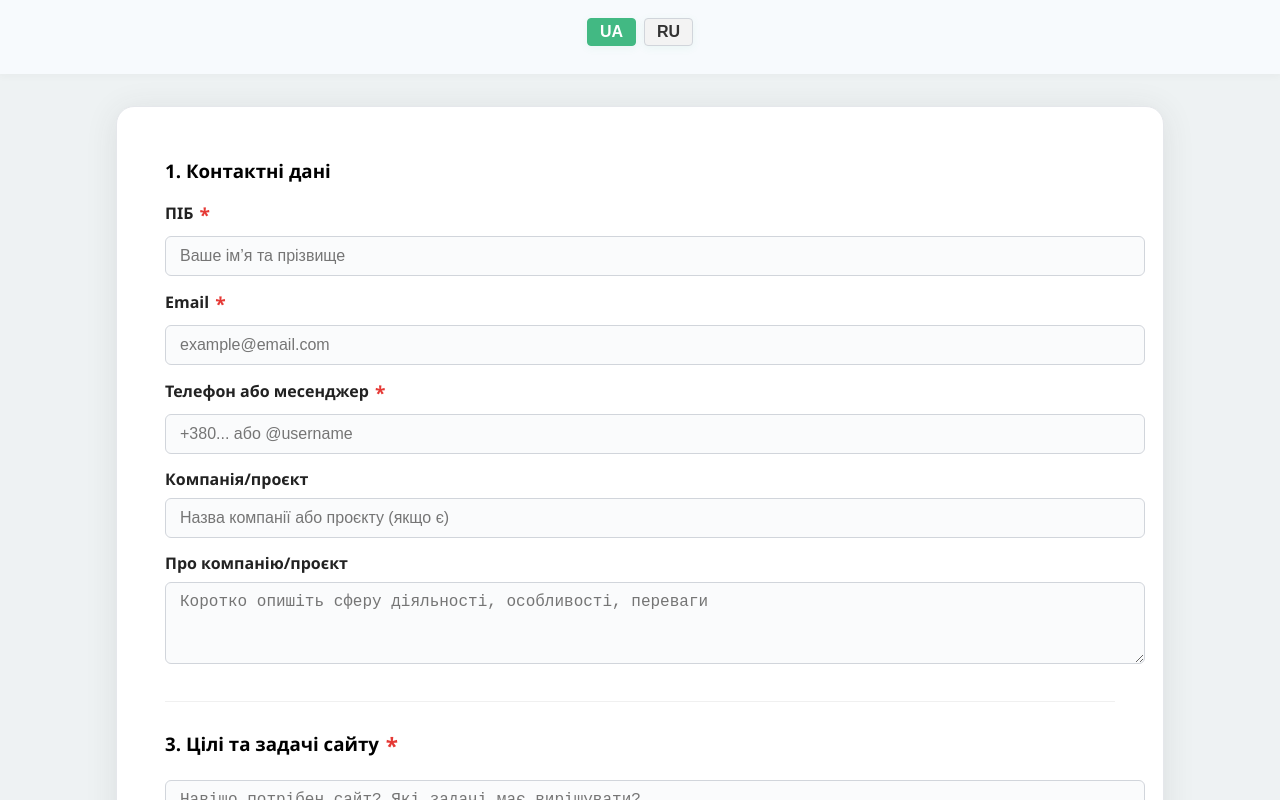
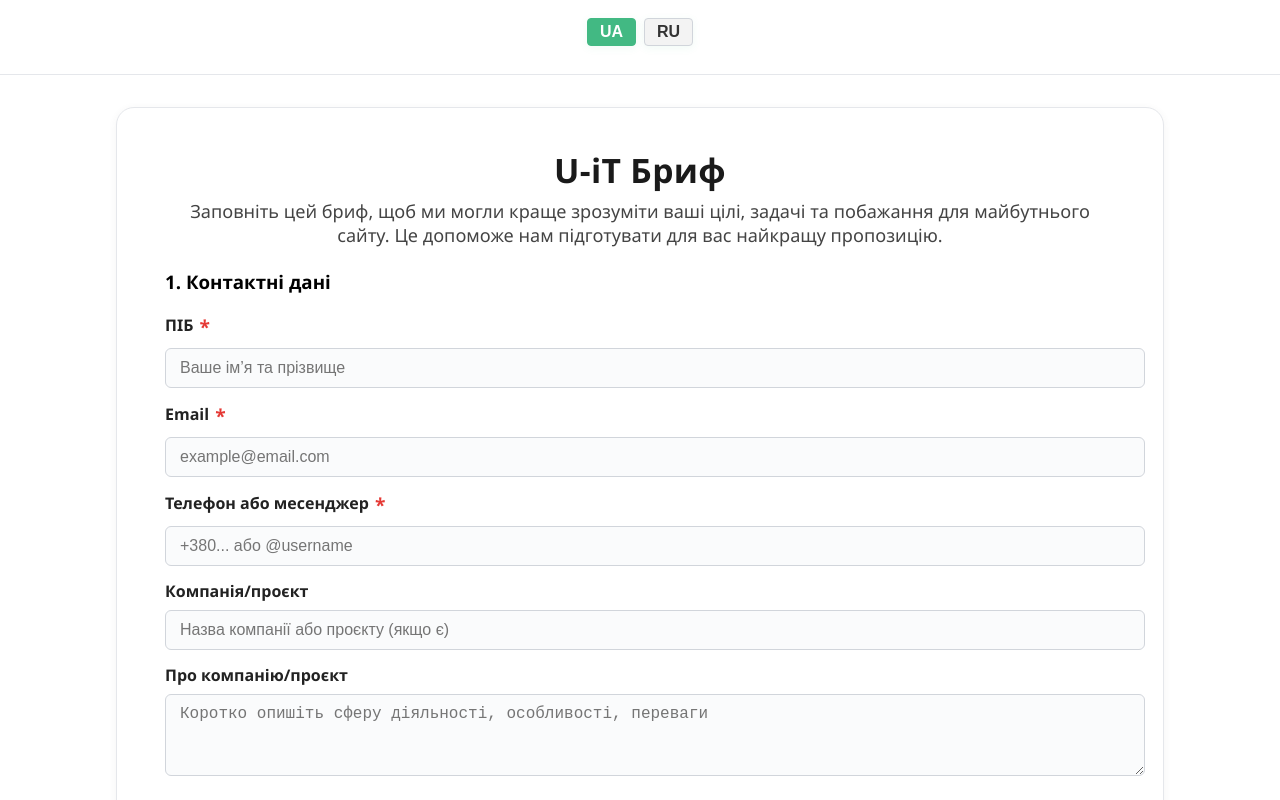
Before and after one commit to stylenova/U-iT-Brief, a Vue app: page / in a window 1280 px wide. Shown: the top 800 px of the page. Built offline with nearby package versions, Linux system fonts and the light colour scheme.

Commit message:
Добавлен заголовк

```diff
--- a/src/App.vue
+++ b/src/App.vue
@@ -18,7 +18,7 @@ export default {
 <style>
 body {
   font-family: 'Segoe UI', 'Arial', sans-serif;
-  background: #eef2f3;
+  background: #fff;
   margin: 0;
   padding: 0;
 }
--- a/src/components/ClientQuestionnaire.vue
+++ b/src/components/ClientQuestionnaire.vue
@@ -6,6 +6,17 @@
       </div>
     </header>
     <form @submit.prevent="submitForm">
+      <div class="brief-header">
+        <h1 class="brief-title">U-iT Бриф</h1>
+        <div class="brief-desc">
+          <template v-if="lang === 'ua'">
+            Заповніть цей бриф, щоб ми могли краще зрозуміти ваші цілі, задачі та побажання для майбутнього сайту. Це допоможе нам підготувати для вас найкращу пропозицію.
+          </template>
+          <template v-else-if="lang === 'ru'">
+            Заполните этот бриф, чтобы мы могли лучше понять ваши цели, задачи и пожелания для будущего сайта. Это поможет нам подготовить для вас наилучшее предложение.
+          </template>
+        </div>
+      </div>
       <div class="section">
         <h3>1. {{ t('contactsTitle') }}</h3>
         <label>{{ t('fullName') }} <span class="required">*</span></label>
@@ -269,6 +280,8 @@ export default {
           popupText: 'Ваша заявка отправлена. Мы свяжемся с вами в ближайшее время и подготовим индивидуальное предложение для вашего проекта.'
         },
         ua: {
+                    briefDesc: 'Заповніть цей бриф, щоб ми могли краще зрозуміти ваші цілі, задачі та побажання для майбутнього сайту. Це допоможе нам підготувати для вас найкращу пропозицію.',
+                    briefDesc: 'Заполните этот бриф, чтобы мы могли лучше понять ваши цели, задачи и пожелания для будущего сайта. Это поможет нам подготовить для вас наилучшее предложение.',
           other: 'Інше',
           describePh: 'Опишіть',
           contentHelp: 'Якщо чогось немає, потрібна допомога у створенні?',
@@ -565,7 +578,7 @@ form {
   padding: 32px 48px;
   background: #fff;
   border-radius: 18px;
-  box-shadow: 0 4px 32px rgba(60, 60, 60, 0.10);
+  box-shadow: 0 2px 8px rgba(60, 60, 60, 0.06);
   border: 1px solid #e5e7eb;
 }
 
@@ -683,8 +696,9 @@ textarea {
 }
   .header-bar {
     width: 100vw;
-    background: #f7fafd;
-    box-shadow: 0 2px 8px rgba(60,60,60,0.04);
+    background: transparent;
+    border-bottom: 1px solid #e5e7eb;
+    box-shadow: none;
     padding: 18px 0 10px 0;
     margin-bottom: 18px;
     display: flex;
@@ -698,4 +712,23 @@ textarea {
     margin-left: 2px;
     vertical-align: middle;
   }
+
+  .brief-title {
+  	font-size: 2.1rem;
+  	font-weight: 800;
+  	display: block;
+  	margin: 0.2em auto 0.2em auto;
+  	letter-spacing: 0.01em;
+  	color: #1a1a1a;
+  	text-align: center;
+  }
+
+  .brief-desc {
+  	display: block;
+  	text-align: center;
+  	font-size: 1.13rem;
+  	color: #444;
+  	margin: 0 auto 1.2em auto;
+  	font-weight: 400;
+  }
 </style>
```
